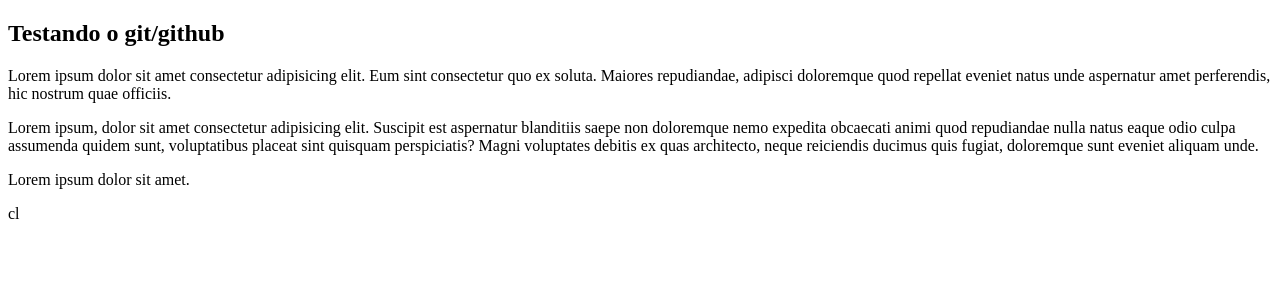
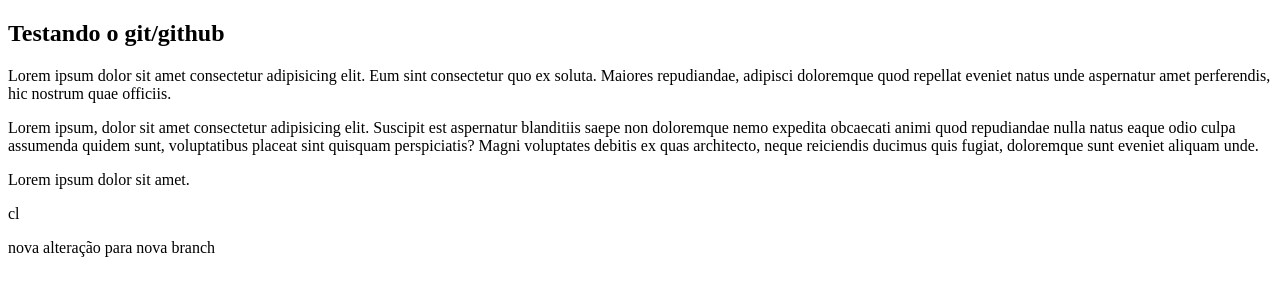
Before and after one commit to 1Adriano/TestingGit, a plain HTML site: page index.html in a window 1280 px wide. Drawn offline with Linux system fonts and the light colour scheme.

Commit message:
teste nova alt to new branch

```diff
--- a/index.html
+++ b/index.html
@@ -18,6 +18,9 @@
     <p>Lorem ipsum dolor sit amet.</p>cl
 
 
+    <p> nova alteração para nova branch</p>
+
+
 
 </body>
 </html>
```
